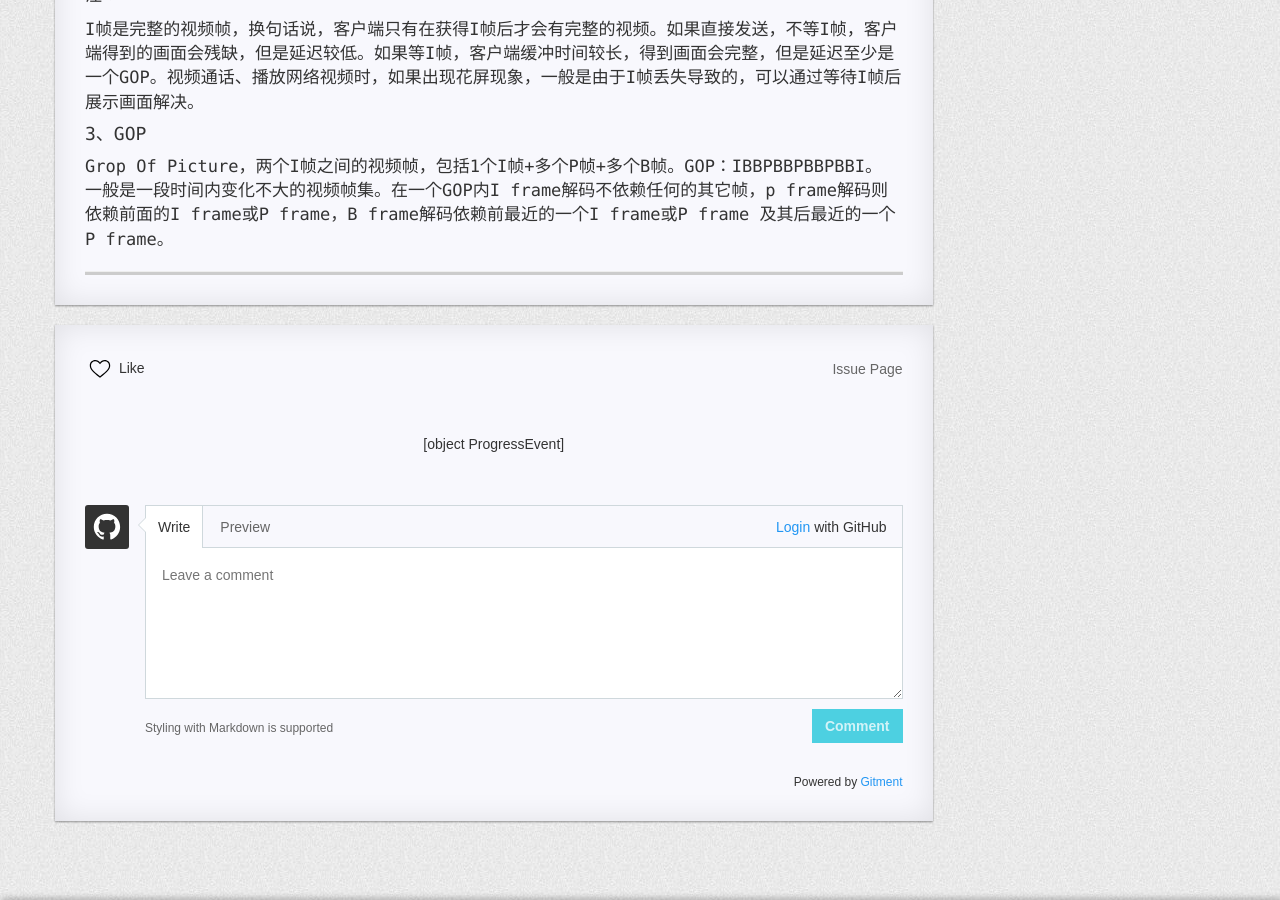
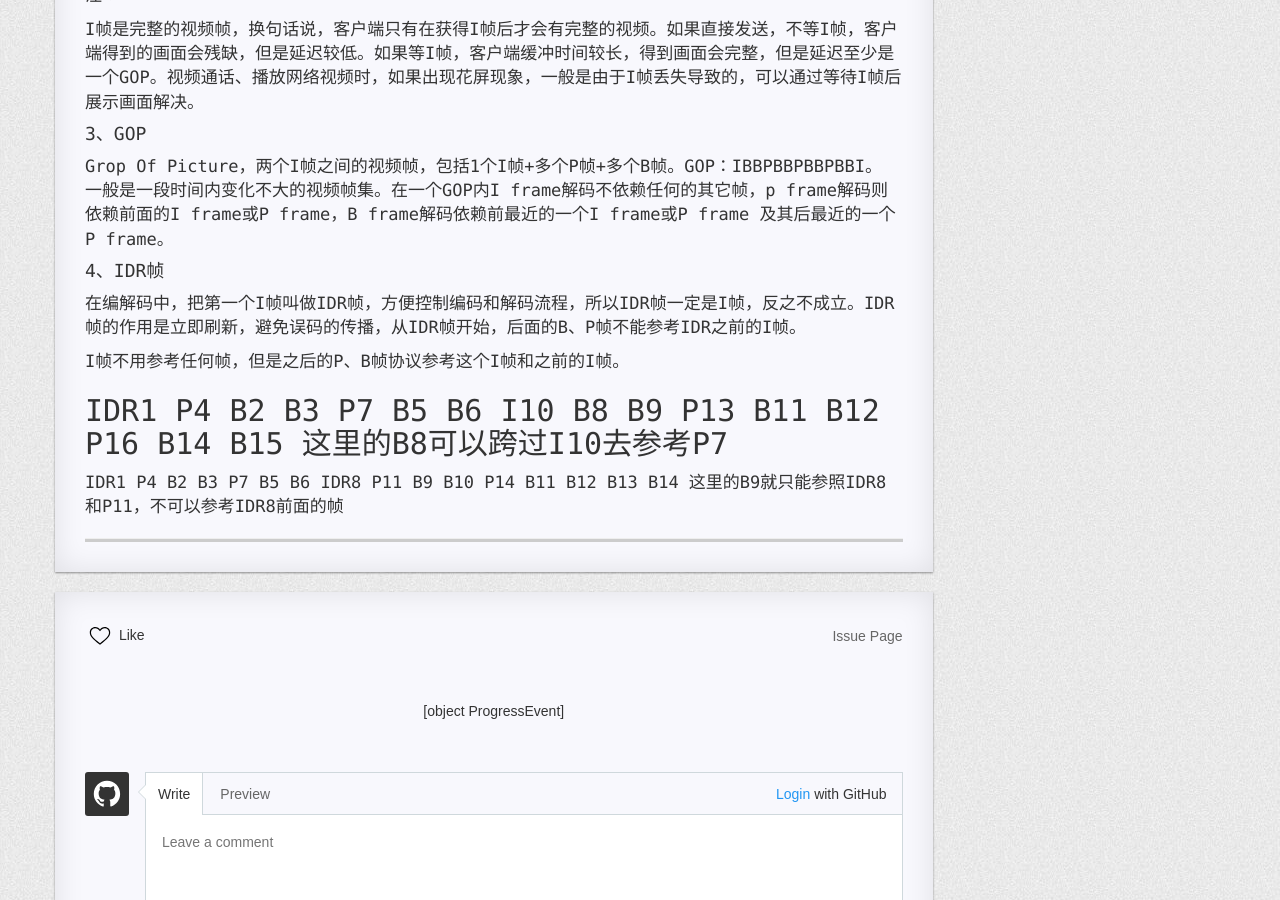
Before and after one commit to FrankdeBoers/blog, a Jekyll site: the page built from _posts/2019-08-12-H264解析（二）.md, in a window 1280 px wide and 900 px high, scrolled down 1169 px. Built offline with Jekyll 4.4.1, drawn with Linux system fonts in a browser that asks for light colours; nearby versions of some CDN libraries; a style sheet for code colours, icons or effects is not loaded.

Commit message:
Update 2019-08-12-H264解析（二）.md

```diff
--- a/_posts/2019-08-12-H264解析（二）.md
+++ b/_posts/2019-08-12-H264解析（二）.md
@@ -31,3 +31,12 @@ I帧是完整的视频帧，换句话说，客户端只有在获得I帧后才会
 
 #### 3、GOP
 Grop Of Picture，两个I帧之间的视频帧，包括1个I帧+多个P帧+多个B帧。GOP：IBBPBBPBBPBBI。  一般是一段时间内变化不大的视频帧集。在一个GOP内I frame解码不依赖任何的其它帧，p frame解码则依赖前面的I frame或P frame，B frame解码依赖前最近的一个I frame或P frame 及其后最近的一个P frame。
+
+#### 4、IDR帧
+在编解码中，把第一个I帧叫做IDR帧，方便控制编码和解码流程，所以IDR帧一定是I帧，反之不成立。IDR帧的作用是立即刷新，避免误码的传播，从IDR帧开始，后面的B、P帧不能参考IDR之前的I帧。
+
+I帧不用参考任何帧，但是之后的P、B帧协议参考这个I帧和之前的I帧。
+
+IDR1 P4 B2 B3 P7 B5 B6 I10 B8 B9 P13 B11 B12 P16 B14 B15   这里的B8可以跨过I10去参考P7
+------------------------------------------------------------------------
+IDR1 P4 B2 B3 P7 B5 B6 IDR8 P11 B9 B10 P14 B11 B12 B13 B14  这里的B9就只能参照IDR8和P11，不可以参考IDR8前面的帧
```
